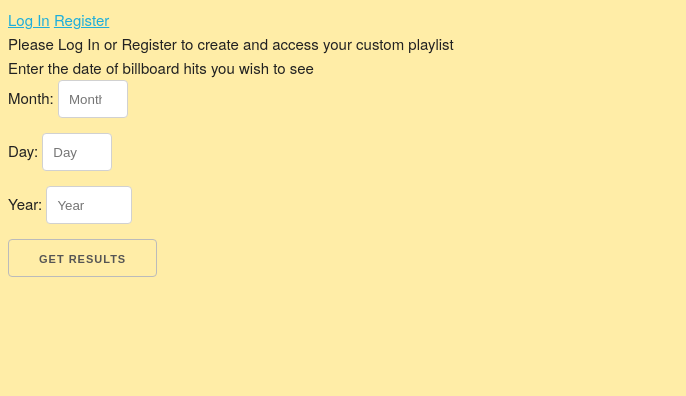
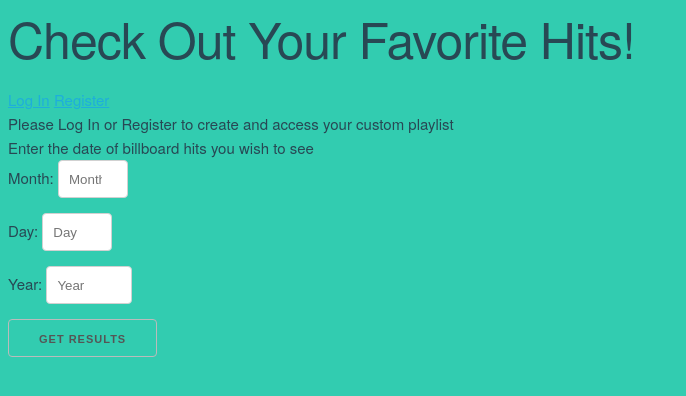
Before and after one commit to dangjustintime/music-playlist-app, a website: page public/index.html in a window 1280 px wide. Shown: the whole page, without its empty margins (0-686 px from the left). Drawn offline with nearby package versions, Linux system fonts and the light colour scheme.

Commit message:
added title and h1 to index.html

```diff
--- a/public/css/main.css
+++ b/public/css/main.css
@@ -1,3 +1,4 @@
 body {
-  background-color: #FFEDA7;
+  background-color: #32CCB0;
+  color: #284854;
 }
--- a/public/index.html
+++ b/public/index.html
@@ -2,13 +2,14 @@
 <html lang="en" dir="ltr" ng-app="MusicApp">
   <head>
     <meta charset="utf-8">
-    <title></title>
+    <title>Hot 100</title>
     <script src="https://cdnjs.cloudflare.com/ajax/libs/angular.js/1.7.2/angular.min.js" charset="utf-8"></script>
     <script src="/js/app.js" charset="utf-8"></script>
     <link rel="stylesheet" href="https://cdnjs.cloudflare.com/ajax/libs/skeleton/2.0.4/skeleton.min.css">
     <link rel="stylesheet" href="/css/main.css">
   </head>
   <body ng-controller="MusicController as ctrl">
+    <h1>Check Out Your Favorite Hits!</h1>
     <!-- Offer the user a login option if they're not logged in -->
     <div class="login" ng-if="!ctrl.currentUser">
       <a href="#" ng-click="loginAction=true;registerAction=false">Log In</a>
```
